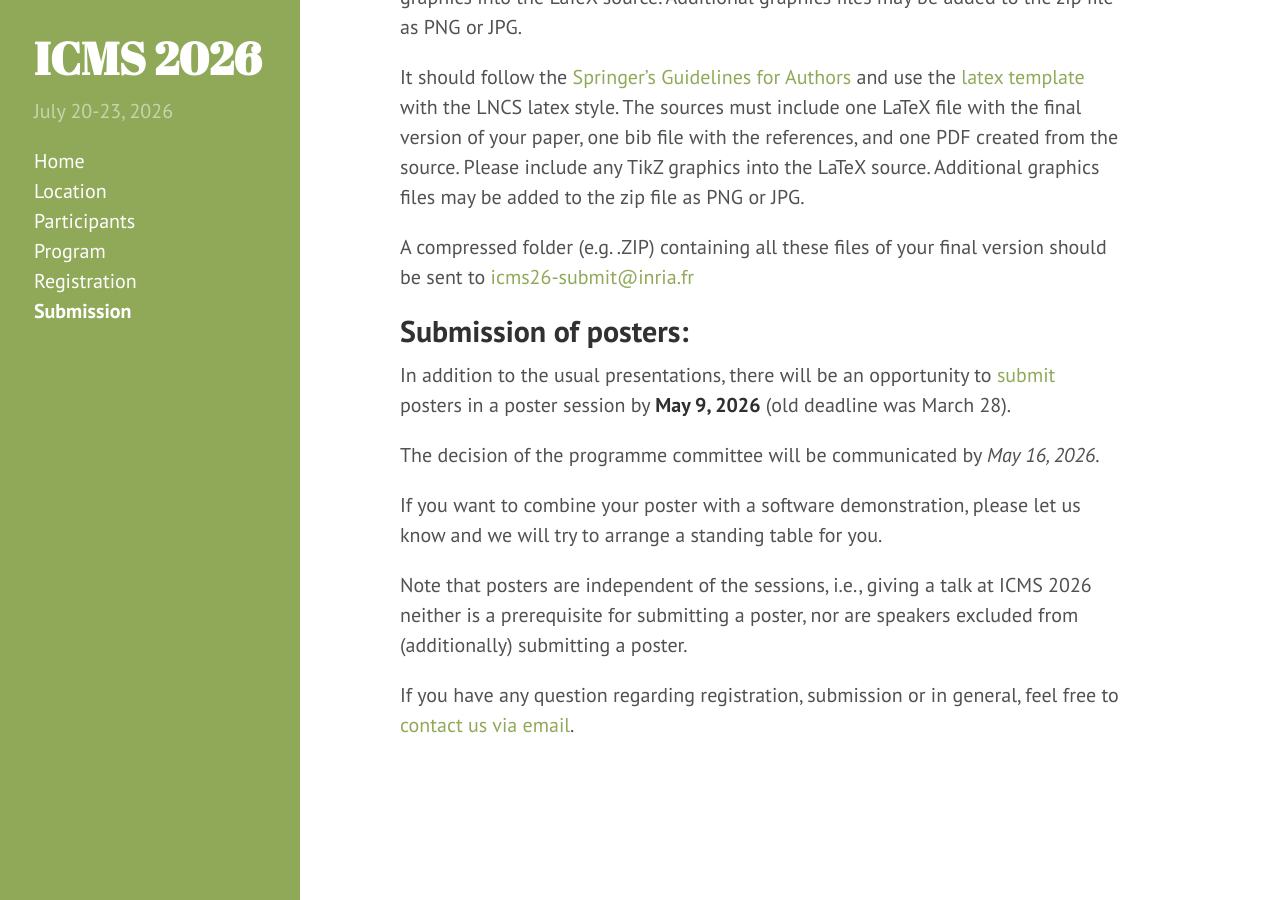
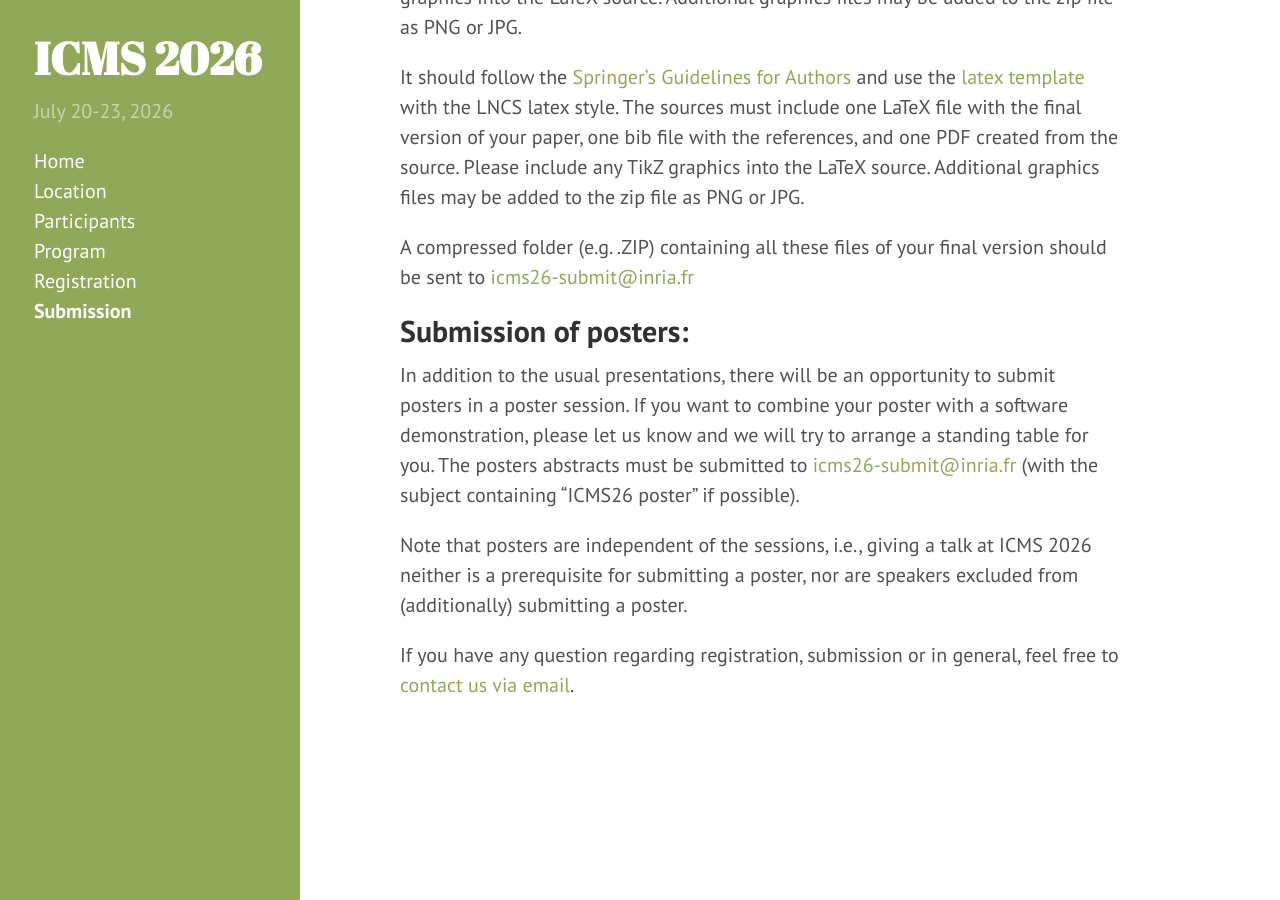
Before and after one commit to homalg-project/cct-icms-2026, a Jekyll site: the page built from submission.md, in a window 1280 px wide and 900 px high, scrolled down 968 px. Built offline with Jekyll 4.4.1, drawn with Linux system fonts in a browser that asks for light colours.

Commit message:
update Submission of posters

```diff
--- a/submission.md
+++ b/submission.md
@@ -58,15 +58,11 @@ final version should be sent to [icms26-submit@inria.fr](mailto:icms26-submit@in
 ## Submission of posters:
 
 In addition to the usual presentations, there will be an opportunity
-to [submit](mailto:icms-submit@inria.fr) posters in a poster session
-by **May 9, 2026** (old deadline was March 28).
-
-The decision of the programme committee will be communicated by *May
-16, 2026*.
-
-If you want to combine your poster with a software demonstration,
-please let us know and we will try to arrange a standing table for
-you.
+to submit posters in a poster session. If you want to combine your
+poster with a software demonstration, please let us know and we will
+try to arrange a standing table for you. The posters abstracts must be
+submitted to [icms26-submit@inria.fr](mailto:icms26-submit@inria.fr)
+(with the subject containing "ICMS26 poster" if possible).
 
 Note that posters are independent of the sessions, i.e., giving a talk
 at ICMS 2026 neither is a prerequisite for submitting a poster, nor
```
